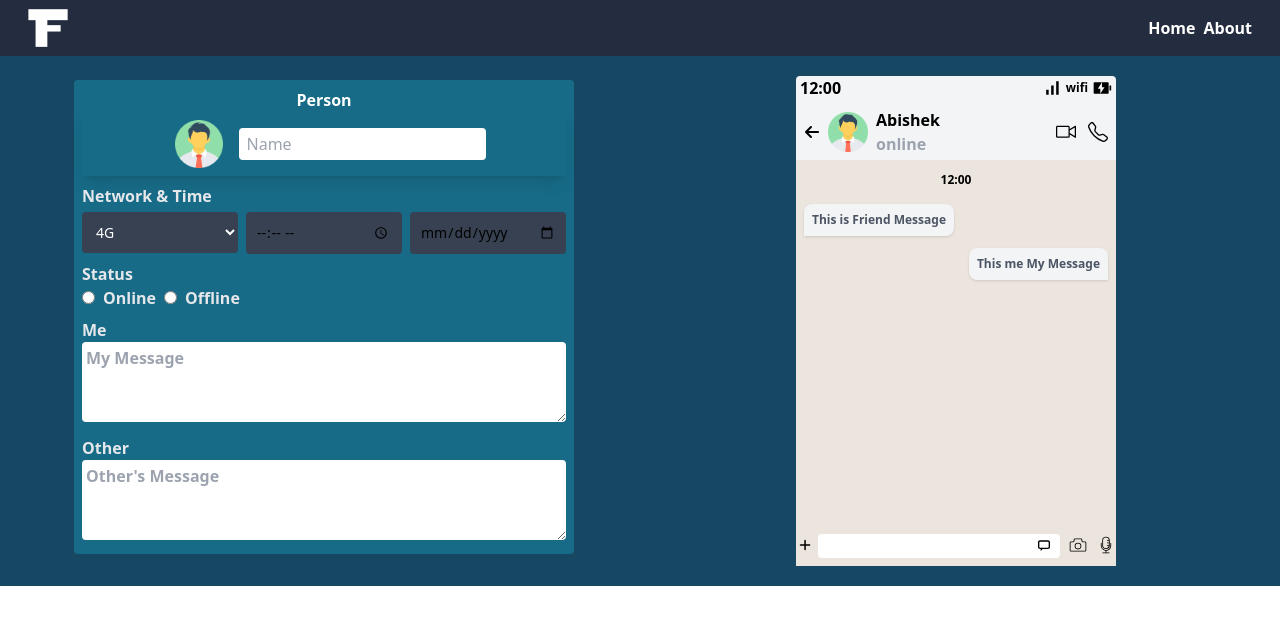
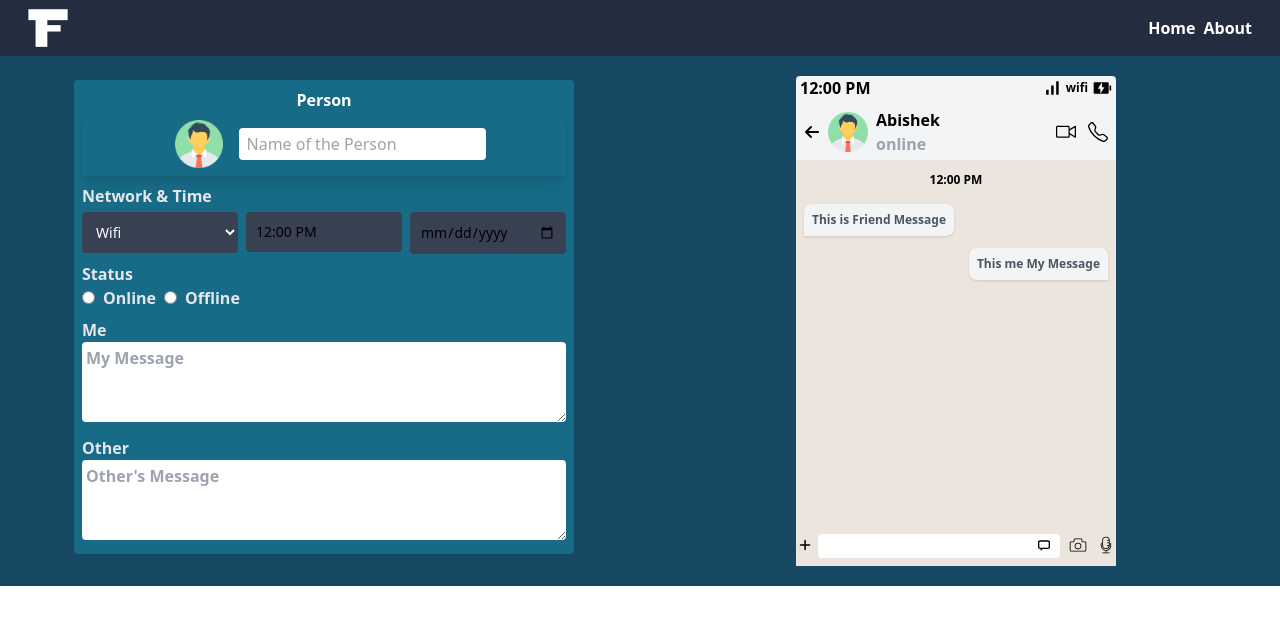
Before and after one commit to MrGrootx/fake-chat, a React (Vite) app: page / in a window 1280 px wide. Shown: the top 624 px of the page. Built offline with nearby package versions, Linux system fonts and the light colour scheme.

Commit message:
fixed: components bugs

```diff
--- /dev/null
+++ b/src/Components/SetTime.jsx
@@ -0,0 +1,27 @@
+import propTypes from 'prop-types'
+
+const SetTime = (props) => {
+   const {PersonDetails, handleFunction} = props
+   const {time} = PersonDetails
+  return (
+    <div>
+      <div className="">
+        <input
+          type="text"
+          name="time"
+          onChange={handleFunction}
+          value={time}
+          className="outline-none text-sm rounded block w-full p-2.5 bg-gray-700 dark:placeholder-gray-400 dark:text-white"
+          maxLength="6"
+        />
+      </div>
+    </div>
+  );
+};
+
+export default SetTime;
+
+SetTime.propTypes = {
+   PersonDetails: propTypes.object,
+   handleFunction: propTypes.func
+}
--- a/src/Components/Textarea.jsx
+++ b/src/Components/Textarea.jsx
@@ -1,12 +1,10 @@
-// import { useState } from "react";
 
-const Textarea = () => {
+import propTypes from 'prop-types'
 
-   // const [User,setUser] = useState({ name: })
+const Textarea = (props) => {
 
-   // function handlepage(e) {
-
-   // }
+  const {handleFunction} = props
+  // console.log(PersonDetails);
 
   return (
     <div>
@@ -14,13 +12,13 @@ const Textarea = () => {
         <div>
           <h3 className="font-semibold text-gray-200">Me</h3>
           <textarea
-            name="textareame"
+            name="myMessage"
             id=""
             cols="30"
             rows="3"
             placeholder="My Message"
             className=" p-1 rounded w-full outline-none font-semibold"
-            // onChange={handlepage}
+            onChange={handleFunction}
           ></textarea>
         </div>
       </div>
@@ -29,13 +27,13 @@ const Textarea = () => {
         <div>
           <h3 className="font-semibold text-gray-200">Other</h3>
           <textarea
-            name="textareameother"
+            name="friendMessage"
             id=""
             cols="30"
             rows="3"
             placeholder="Other's Message"
             className=" p-1 rounded w-full outline-none font-semibold"
-            // onChange={handlepage}
+            onChange={handleFunction}
           ></textarea>
         </div>
       </div>
@@ -44,3 +42,7 @@ const Textarea = () => {
 };
 
 export default Textarea;
+
+Textarea.propTypes = {
+  handleFunction: propTypes.func
+}
--- a/src/Pages/MainPage.jsx
+++ b/src/Pages/MainPage.jsx
@@ -2,23 +2,26 @@ import { useState } from "react";
 import Textarea from "../Components/Textarea";
 import icon from "../assets/profile.png";
 import WhatsAppUI from "../layouts/WhatsAppUI";
+import SetTime from "../Components/SetTime";
 
 export const MainPage = () => {
-  const [User, SetUser] = useState({
+
+  // Creating a Object using useState() Function and setting default values
+  const [Person, SetContent] = useState({
     person: "Abishek",
     status: "online",
     network: "wifi",
-    time: "12:00",
+    time: "12:00 PM",
     myMessage: "This me My Message",
     friendMessage: "This is Friend Message",
   });
 
   function changeFunc(e) {
     const name = e.target.name;
-    // console.log(name);
+    console.log(name);
     const value =
       e.target.type === "checked" ? e.target.checked : e.target.value;
-    SetUser({ ...User, [name]: value });
+      SetContent({ ...Person, [name]: value });
   }
 
   return (
@@ -41,13 +44,14 @@ export const MainPage = () => {
                         </label>
                       </div>
                     </div>
-                    <div>
+                    <div className=" overflow-hidden inline-block">
                       <input
                         type="text"
-                        name="name"
-                        placeholder="Name"
-                        className="outline-none rounded px-2 py-1"
+                        name="person"
+                        placeholder="Name of the Person"
                         onChange={changeFunc}
+                        className="outline-none rounded px-2 py-1 inline-block"
+                        maxLength="10"
                       />
                     </div>
                   </div>
@@ -68,27 +72,31 @@ export const MainPage = () => {
                             onChange={changeFunc}
                             className=" outline-none text-sm rounded  block w-full p-2.5 bg-gray-700 placeholder-gray-400 text-white "
                           >
+                            <option value="Wifi">Wifi</option>
                             <option value="4G">4G</option>
                             <option value="3G">3G</option>
                             <option value="2G">2G</option>
-                            <option value="Wifi">Wifi</option>
                           </select>
                         </div>
                         <div className="">
-                          <div className="">
+                          {/* <div className="">
                             <input
-                              type="time"
+                              type="text"
                               name="time"
+                              onChange={changeFunc}
+                              value={Person.time}
                               className="outline-none text-sm rounded block w-full p-2.5 bg-gray-700 dark:placeholder-gray-400 dark:text-white"
                             />
-                          </div>
+                          </div> */}
+                          <SetTime PersonDetails={Person} handleFunction={changeFunc}/>
                         </div>
 
                         <div className="">
                           <div className="">
                             <input
                               type="date"
-                              name="date"
+                              onChange={changeFunc}
+                              // name="time"
                               className="outline-none text-sm rounded block w-full p-2.5 bg-gray-700 dark:placeholder-gray-400 dark:text-white"
                             />
                           </div>
@@ -137,7 +145,7 @@ export const MainPage = () => {
                     </div>
 
                     {/* textarea */}
-                    <Textarea onChange={changeFunc} />
+                    <Textarea handleFunction={changeFunc} PersonDetails={Person}  />
                   </div>
                 </div>
               </div>
@@ -145,7 +153,7 @@ export const MainPage = () => {
 
             <section className="">
               <div className="m-2 ">
-                <WhatsAppUI PersonDetails={User} Change={changeFunc} />
+                <WhatsAppUI PersonDetails={Person} />
               </div>
             </section>
           </div>
--- a/src/layouts/WhatsAppUI.jsx
+++ b/src/layouts/WhatsAppUI.jsx
@@ -20,13 +20,15 @@ const WhatsAppUI = (props) => {
   const { PersonDetails } = props;
   const { person, status, network, time, myMessage, friendMessage } =
     PersonDetails;
-
+  // console.log(person);
   return (
     <>
       <div className="md:mx-36 lg:mx-48 xl:mx-36 2xl:mx-48">
         <div className="bg-gray-100 rounded">
           <div className="m-1">
             <div className="flex justify-between">
+
+
               <div>
                 <span className="font-bold">{time}</span>
               </div>
@@ -42,7 +44,7 @@ const WhatsAppUI = (props) => {
                 <FaArrowLeft />
                 <img src={icon} className="w-10 h-10" alt="" />
                 <div className="">
-                  <h4 className="font-bold">
+                  <h4 className="font-bold capitalize">
                     {person}
                   </h4>
                   <h4 className="font-semibold text-gray-400 text-smn">
```
